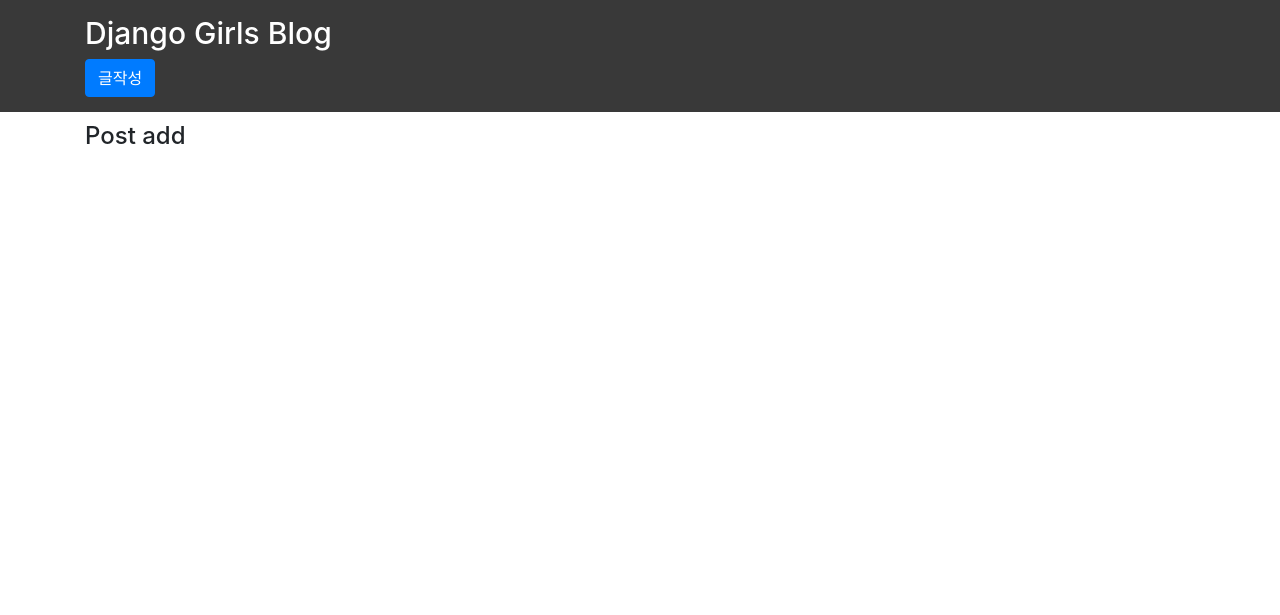
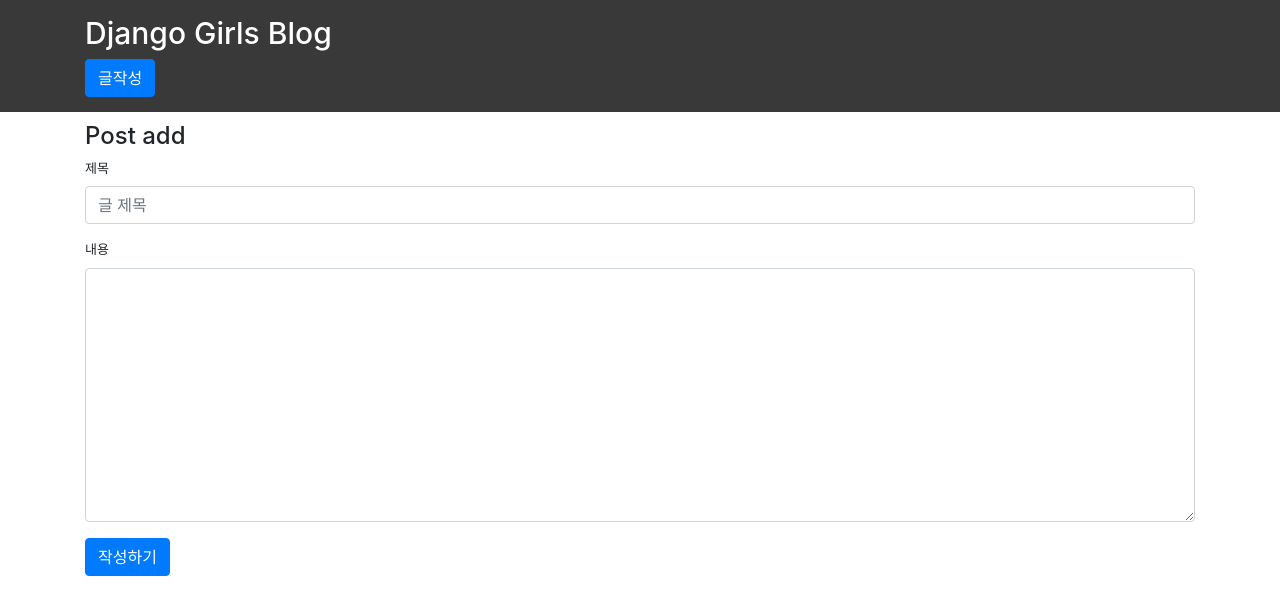
Before and after one commit to smallbee3/Djangogirls_Tutorial, a Django app: page /add/ in a window 1280 px wide. Shown: the top 615 px of the page. Run offline with Django 3.2, Linux system fonts and the light colour scheme; some libraries are stand-ins or nearby versions.

Commit message:
post_add 템플릿에 form을 작성하고 csrf_token태그 사용

```diff
--- a/django/templates/blog/post_add.html
+++ b/django/templates/blog/post_add.html
@@ -1,3 +1,23 @@
 {% extends 'base.html' %}
 
 {% block title %}Post add{% endblock %}
+
+
+
+
+{% block content %}
+    <form action="" method="POST">
+    {% csrf_token %}
+        <div class="form-group">
+            <label for="title">제목</label>
+            <input id="title" type="text" name="title" type="text" class="form-control" placeholder="글 제목">
+        </div>
+        <div class="form-group">
+            <label for="input-title">내용</label>
+            <textarea name="content" id="" class="form-control" cols="30" rows="10"></textarea>
+        </div>
+
+        <button type="submit" class="btn btn-primary">작성하기</button>
+
+    </form>
+{% endblock %}
```
